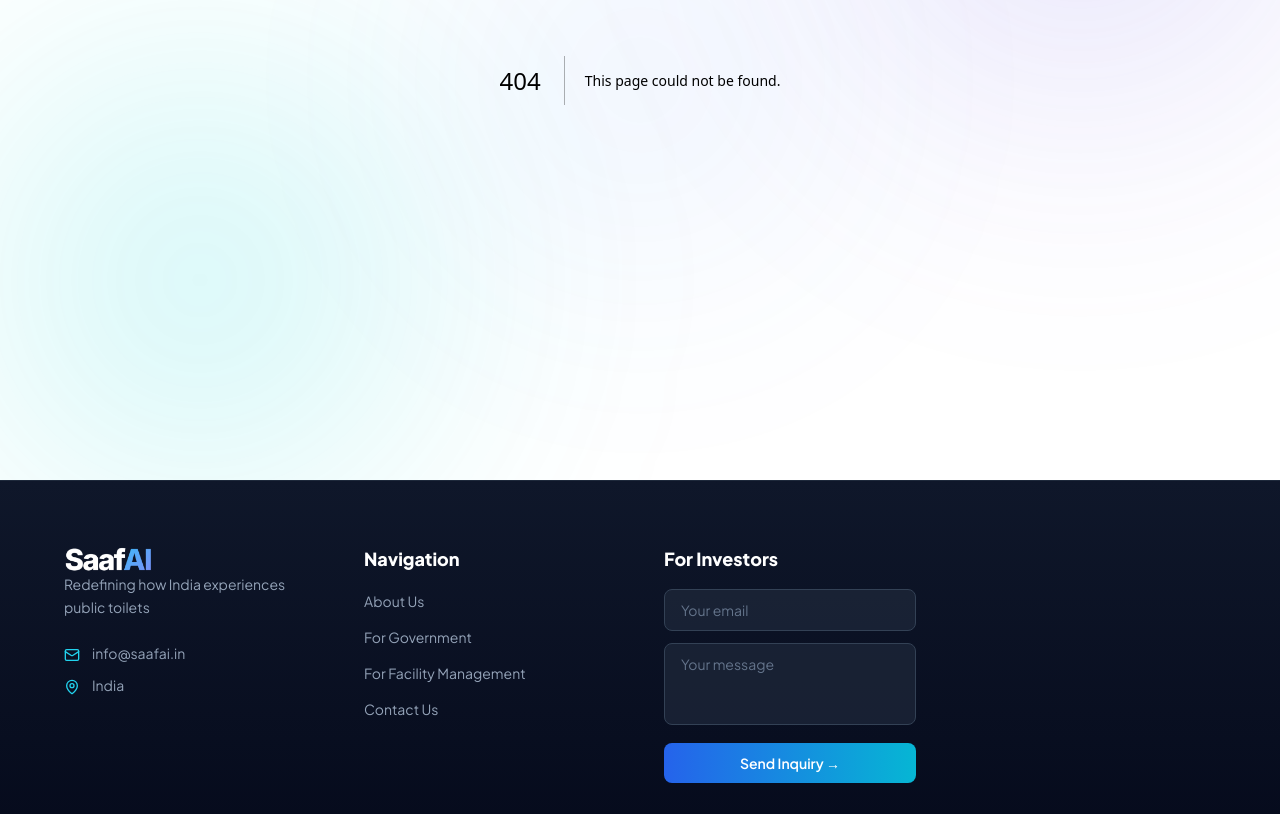
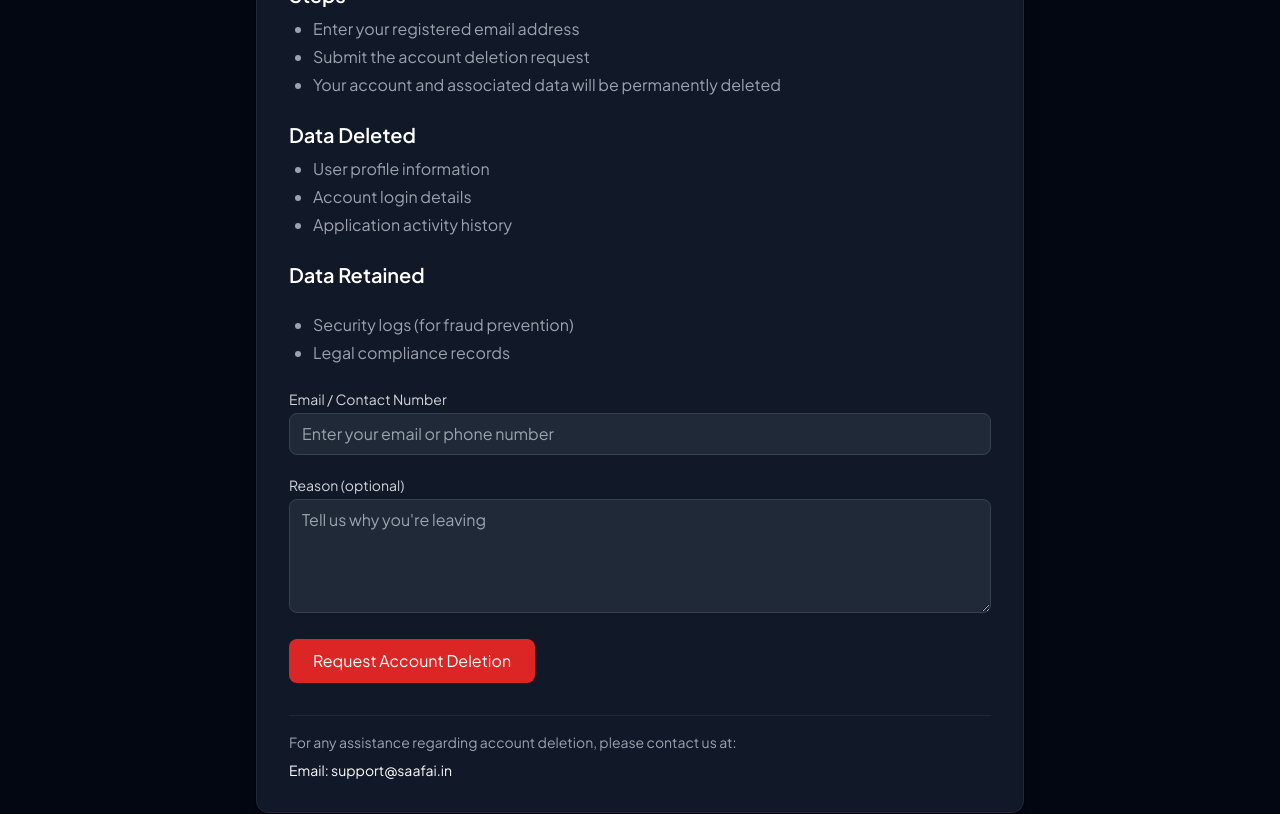
Before and after one commit to kartik-560/Safai-Westie, a Next.js app: page /delete-account in a window 1280 px wide. Before the commit this address had no page. Shown: the part 320-1134 px from the top of the page. Built offline with nearby package versions, Linux system fonts and the light colour scheme.

Commit message:
added the page for the delete-account

```diff
--- /dev/null
+++ b/app/api/delete-account/route.js
@@ -0,0 +1,26 @@
+export async function POST(req) {
+  try {
+    const { contact, reason } = await req.json();
+
+    if (!contact) {
+      return Response.json(
+        { message: "Email or contact number is required" },
+        { status: 400 }
+      );
+    }
+
+    console.log("Delete request received:", { contact, reason });
+
+    return Response.json({
+      message: "Your account deletion request has been submitted successfully."
+    });
+
+  } catch (error) {
+    console.error("API Error:", error);
+
+    return Response.json(
+      { message: "Something went wrong" },
+      { status: 500 }
+    );
+  }
+}
--- /dev/null
+++ b/app/delete-account/page.jsx
@@ -0,0 +1,66 @@
+import DeleteAccountForm from "@/components/DeleteAccountForm";
+
+export default function DeleteAccountPage() {
+  return (
+    <div className="min-h-screen bg-gray-950 flex justify-center items-center px-4 py-10 mt-20">
+
+      <div className="bg-gray-900 border border-gray-800 shadow-xl rounded-xl max-w-3xl w-full p-6 sm:p-8">
+
+        <h1 className="text-2xl sm:text-3xl font-bold text-white mb-4">
+          Delete Account
+        </h1>
+
+        {/* Description requested by senior */}
+        <p className="text-gray-400 mb-6 text-sm sm:text-base">
+          Below is the form to request deletion of your account. Once your account
+          is deleted, all associated data will be permanently removed from our
+          system. Please note that this action is irreversible and account
+          recovery will not be possible.
+        </p>
+
+        <h2 className="text-lg sm:text-xl font-semibold text-white mt-4">
+          Steps
+        </h2>
+
+        <ul className="list-disc ml-6 text-gray-400 mt-2 mb-6 space-y-1 text-sm sm:text-base">
+          <li>Enter your registered email address</li>
+          <li>Submit the account deletion request</li>
+          <li>Your account and associated data will be permanently deleted</li>
+        </ul>
+
+        <h2 className="text-lg sm:text-xl font-semibold text-white">
+          Data Deleted
+        </h2>
+
+        <ul className="list-disc ml-6 text-gray-400 mt-2 mb-6 space-y-1 text-sm sm:text-base">
+          <li>User profile information</li>
+          <li>Account login details</li>
+          <li>Application activity history</li>
+        </ul>
+
+        <h2 className="text-lg sm:text-xl font-semibold text-white">
+          Data Retained
+        </h2>
+
+        <ul className="list-disc ml-6 text-gray-400 mt-6 mb-6 space-y-1 text-sm sm:text-base">
+          <li>Security logs (for fraud prevention)</li>
+          <li>Legal compliance records</li>
+        </ul>
+
+        <DeleteAccountForm />
+
+        {/* Contact section requested */}
+        <div className="mt-8 text-sm text-gray-400 border-t border-gray-800 pt-4">
+          <p>
+            For any assistance regarding account deletion, please contact us at:
+          </p>
+
+          <p className="mt-2 font-medium text-white">
+            Email: support@saafai.in
+          </p>
+        </div>
+
+      </div>
+    </div>
+  );
+}
--- /dev/null
+++ b/components/DeleteAccountForm.jsx
@@ -0,0 +1,84 @@
+"use client";
+
+import { useState } from "react";
+
+export default function DeleteAccountForm() {
+    const [contact, setContact] = useState("");
+    const [reason, setReason] = useState("");
+    const [message, setMessage] = useState("");
+
+    const [loading, setLoading] = useState(false);
+
+    const submitForm = async (e) => {
+        e.preventDefault();
+        setLoading(true);
+
+        try {
+            const res = await fetch("/api/delete-account", {
+                method: "POST",
+                headers: {
+                    "Content-Type": "application/json"
+                },
+                body: JSON.stringify({ contact, reason })
+            });
+
+            const data = await res.json();
+            setMessage(data.message);
+            setContact("");
+            setReason("");
+
+        } catch (error) {
+            setMessage("Something went wrong");
+            console.error("Error submitting delete request:", error);
+        }
+
+        setLoading(false);
+    };
+
+    return (
+        <form onSubmit={submitForm} className="space-y-5 mt-6">
+
+            <div>
+                <label className="block text-sm font-medium text-gray-300 mb-1">
+                    Email / Contact Number
+                </label>
+
+                <input
+                    type="text"
+                    required
+                    value={contact}
+                    onChange={(e) => setContact(e.target.value)}
+                    className="w-full bg-gray-800 border border-gray-700 text-white rounded-lg px-3 py-2 focus:outline-none focus:ring-2 focus:ring-red-500"
+                    placeholder="Enter your email or phone number"
+                />
+            </div>
+
+            <div>
+                <label className="block text-sm font-medium text-gray-300 mb-1">
+                    Reason (optional)
+                </label>
+
+                <textarea
+                    rows="4"
+                    value={reason}
+                    onChange={(e) => setReason(e.target.value)}
+                    className="w-full bg-gray-800 border border-gray-700 text-white rounded-lg px-3 py-2 focus:outline-none focus:ring-2 focus:ring-red-500"
+                    placeholder="Tell us why you're leaving"
+                />
+            </div>
+
+            <button
+                disabled={loading}
+                type="submit"
+                className="w-full sm:w-auto bg-red-600 hover:bg-red-700 transition text-white font-medium px-6 py-2.5 rounded-lg"
+            >
+                {loading ? "Processing..." : "Request Account Deletion"}
+            </button>
+
+            {message && (
+                <p className="text-green-400 text-sm mt-3">{message}</p>
+            )}
+
+        </form>
+    );
+}
```
